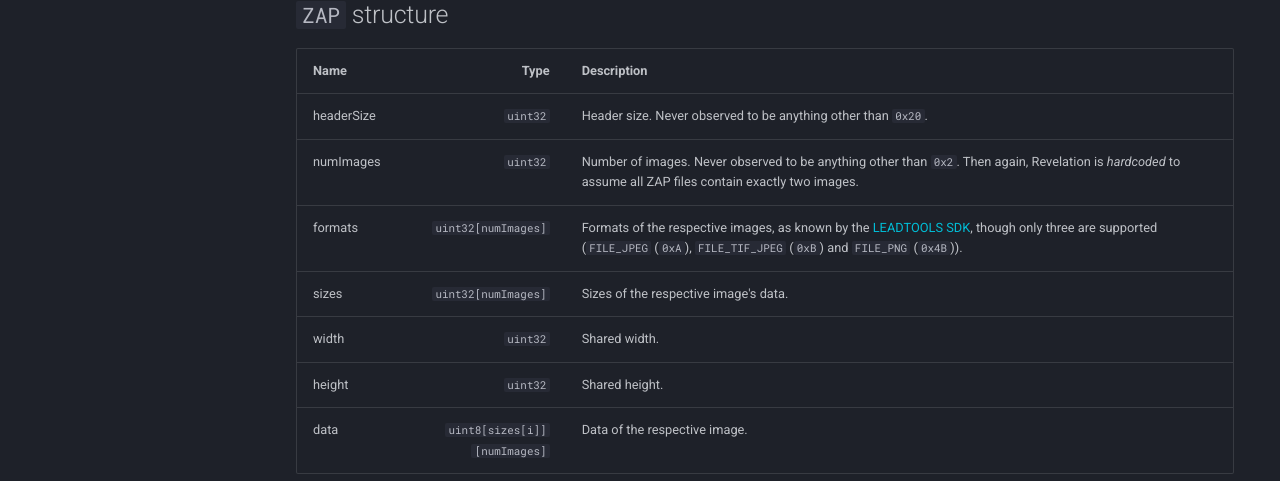
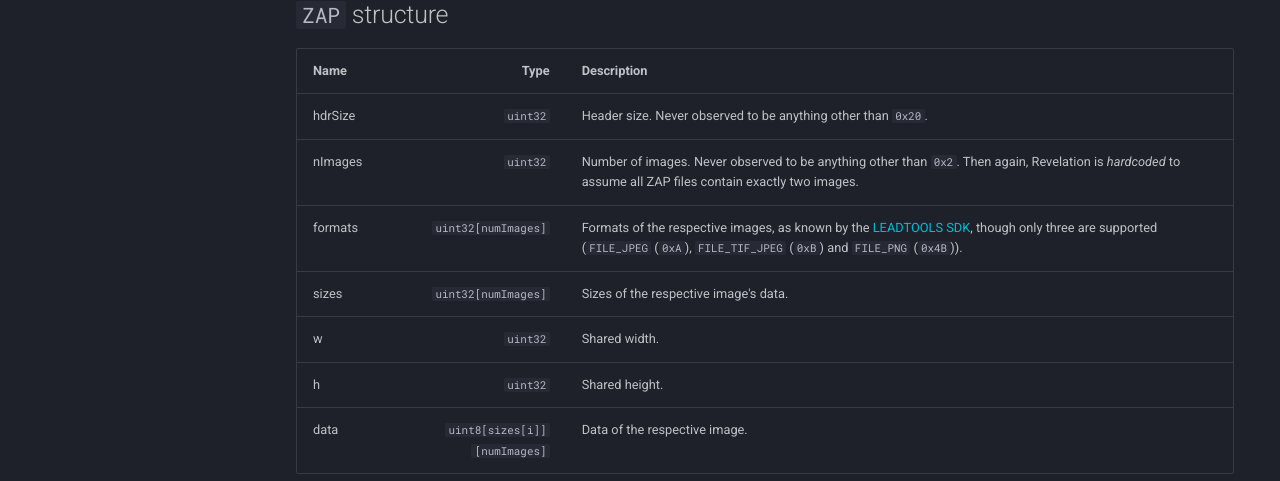
Before and after one commit to TomahnaProject/tomahna-project-wiki, an MkDocs documentation site: the page built from docs/myst4/file-reference/zap.md, in a window 1280 px wide and 984 px high. Shown: the part 405-886 px from the top of the window. Built offline with MkDocs 1.6.1 and Material for MkDocs 9.7.7, drawn with Linux system fonts in a browser that asks for light colours; comment, search, counter and statistics services are not loaded.

Commit message:
various: more terse variable names/descriptions

```diff
--- a/docs/myst4/file-reference/zap.md
+++ b/docs/myst4/file-reference/zap.md
@@ -10,10 +10,10 @@ ZAP files are little-endian, and have the .zap file extension.
 
 | Name | Type | Description |
 | :-- | --: | --- |
-| headerSize | `uint32` | Header size. Never observed to be anything other than `0x20`. |
-| numImages | `uint32` | Number of images. Never observed to be anything other than `0x2`. Then again, Revelation is _hardcoded_ to assume all ZAP files contain exactly two images. |
+| hdrSize | `uint32` | Header size. Never observed to be anything other than `0x20`. |
+| nImages | `uint32` | Number of images. Never observed to be anything other than `0x2`. Then again, Revelation is _hardcoded_ to assume all ZAP files contain exactly two images. |
 | formats | `uint32[numImages]` | Formats of the respective images, as known by the [LEADTOOLS SDK](https://www.leadtools.com/help/sdk/main/api), though only three are supported (`FILE_JPEG` (`0xA`), `FILE_TIF_JPEG` (`0xB`) and `FILE_PNG` (`0x4B`)). |
 | sizes | `uint32[numImages]` | Sizes of the respective image's data. |
-| width | `uint32` | Shared width. |
-| height | `uint32` | Shared height. |
+| w | `uint32` | Shared width. |
+| h | `uint32` | Shared height. |
 | data | `uint8[sizes[i]][numImages]` | Data of the respective image. |
```
Also changed, not shown: docs/myst4/file-reference/bigfile.md (+4 -4 lines).
